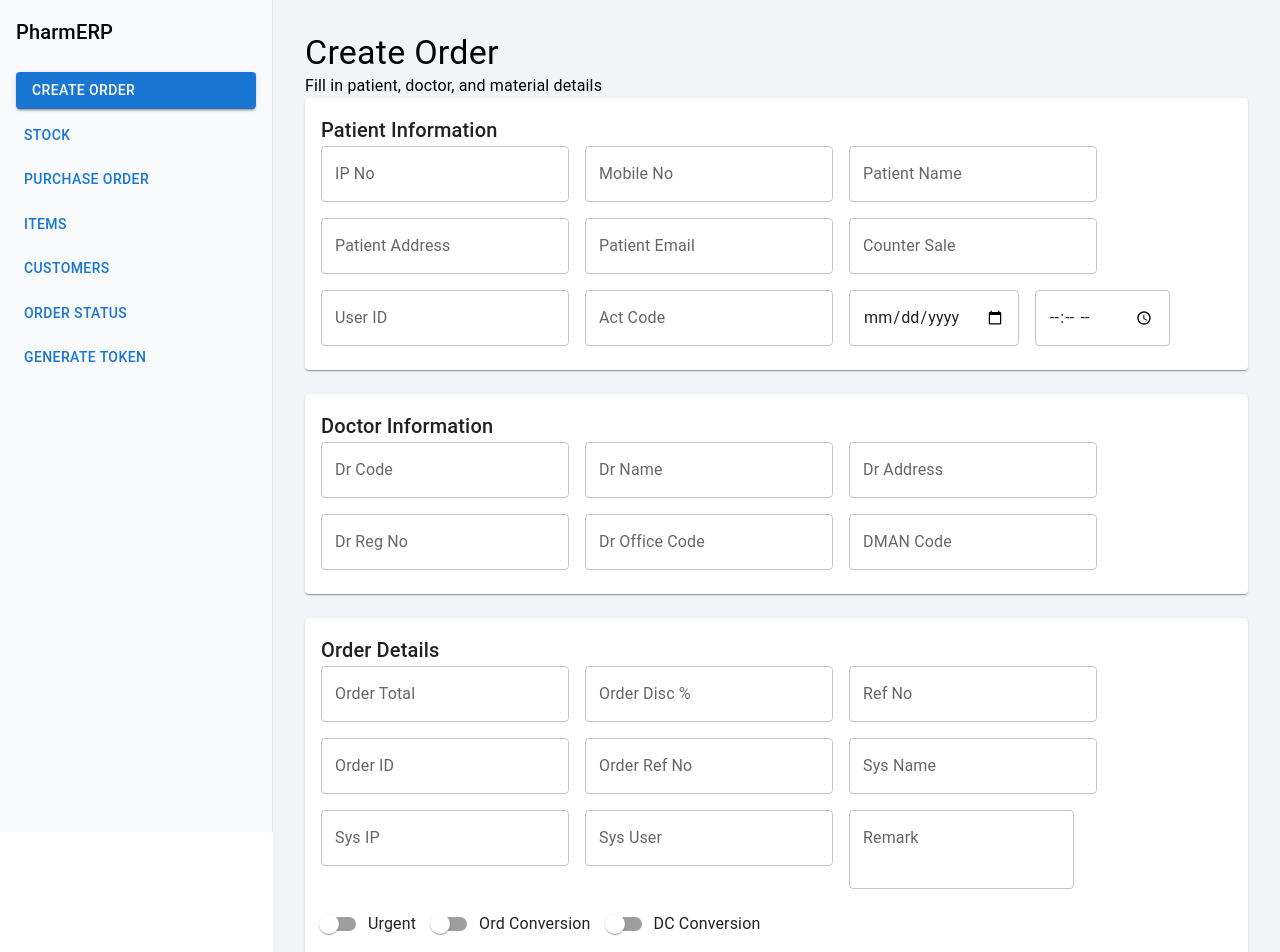
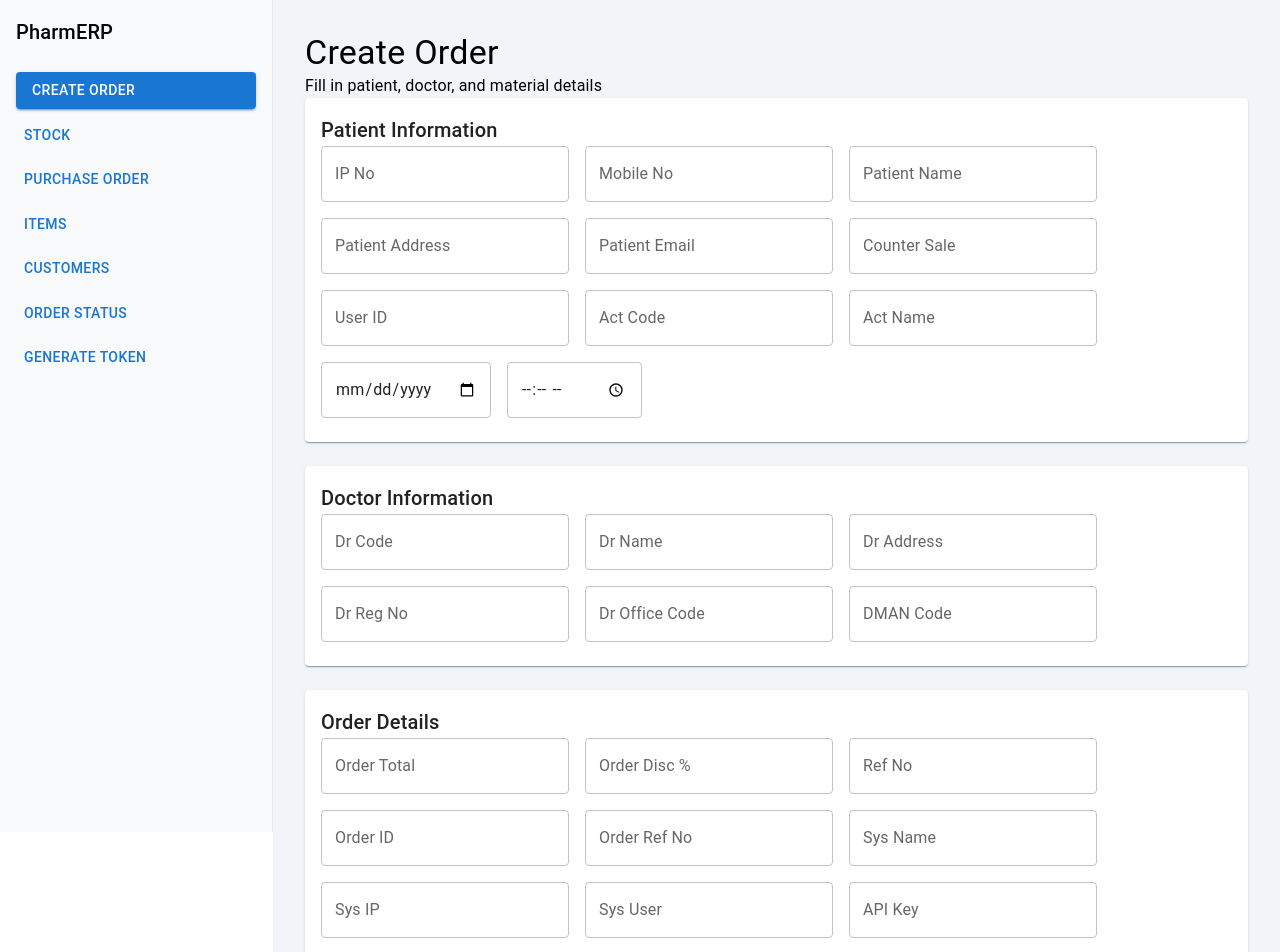
Before and after one commit to asishkumarv/pharmacy, a React (Create React App) app in the folder frontend/: page / in a window 1280 px wide. Shown: the top 952 px of the page. Built offline with nearby package versions, Linux system fonts and the light colour scheme.

Commit message:
server update in purchase order

```diff
--- a/frontend/src/pages/CreateOrder.js
+++ b/frontend/src/pages/CreateOrder.js
@@ -18,6 +18,7 @@ import Sidebar from "../components/Sidebar";
 
 const CreateOrder = () => {
   const [form, setForm] = useState({
+    apiKey: "",
     ipNo: "",
     mobileNo: "",
     patientName: "",
@@ -28,6 +29,7 @@ const CreateOrder = () => {
     ordTime: "",
     userId: "",
     actCode: "",
+    actName: "",
     drCode: "",
     drName: "",
     drAddress: "",
@@ -43,9 +45,9 @@ const CreateOrder = () => {
     sysIp: "",
     sysUser: "",
     remark: "",
-    urgentFlag: false,
-    ordConversionFlag: false,
-    dcConversionFlag: false,
+    urgentFlag: 0,
+    ordConversionFlag: 0,
+    dcConversionFlag: 0,
   });
 
   const [materials, setMaterials] = useState([
@@ -65,14 +67,26 @@ const CreateOrder = () => {
     setForm({ ...form, [e.target.name]: e.target.value });
   };
 
+  const calculateOrderTotal = (materialRows) => {
+    return materialRows
+      .reduce((sum, row) => {
+        const saleRate = parseFloat(row.saleRate) || 0;
+        const serviceQty = parseFloat(row.serviceQty) || 0;
+        return sum + saleRate * serviceQty;
+      }, 0)
+      .toFixed(2);
+  };
+
   const handleMaterialChange = (index, field, value) => {
     const updated = [...materials];
     updated[index][field] = value;
+    const orderTotal = calculateOrderTotal(updated);
     setMaterials(updated);
+    setForm({ ...form, orderTotal });
   };
 
   const addRow = () => {
-    setMaterials([
+    const updated = [
       ...materials,
       {
         itemSeq: materials.length + 1,
@@ -84,21 +98,24 @@ const CreateOrder = () => {
         discPer: "",
         schDiscPer: "",
       },
-    ]);
+    ];
+    setMaterials(updated);
+    setForm({ ...form, orderTotal: calculateOrderTotal(updated) });
   };
 
   const removeRow = (index) => {
     const updated = materials.filter((_, i) => i !== index);
     setMaterials(updated);
+    setForm({ ...form, orderTotal: calculateOrderTotal(updated) });
   };
 
   const handleSubmit = async () => {
     try {
       const payload = {
-        c2Code: "03B000",
+        c2Code: "P00000",
         storeId: "001",
         prodCode: "02",
-
+        apiKey: form.apiKey,
         ...form,
         materialInfo: materials,
       };
@@ -142,6 +159,7 @@ const CreateOrder = () => {
                     fullWidth
                     label={label}
                     name={name}
+                    value={form[name]}
                     onChange={handleChange}
                   />
                 </Grid>
@@ -149,11 +167,21 @@ const CreateOrder = () => {
 
               <Grid item xs={3}>
                 <TextField
+                  fullWidth
+                  label="Act Name"
+                  name="actName"
+                  value={form.actName}
+                  onChange={handleChange}
+                />
+              </Grid>
+
+              <Grid item xs={3}>
+                <TextField
                   type="date"
                   fullWidth
-                //   label="Order Date"
                   InputLabelProps={{ shrink: true }}
                   name="ordDate"
+                  value={form.ordDate}
                   onChange={handleChange}
                 />
               </Grid>
@@ -191,6 +219,7 @@ const CreateOrder = () => {
                     fullWidth
                     label={label}
                     name={name}
+                    value={form[name]}
                     onChange={handleChange}
                   />
                 </Grid>
@@ -220,16 +249,29 @@ const CreateOrder = () => {
                     fullWidth
                     label={label}
                     name={name}
+                    value={form[name]}
                     onChange={handleChange}
+                    InputProps={name === "orderTotal" ? { readOnly: true } : undefined}
                   />
                 </Grid>
               ))}
+
+              <Grid item xs={3}>
+                <TextField
+                  fullWidth
+                  label="API Key"
+                  name="apiKey"
+                  value={form.apiKey}
+                  onChange={handleChange}
+                />
+              </Grid>
 
               <Grid item xs={12}>
                 <TextField
                   fullWidth
                   label="Remark"
                   name="remark"
+                  value={form.remark}
                   multiline
                   rows={2}
                   onChange={handleChange}
@@ -240,6 +282,7 @@ const CreateOrder = () => {
 <FormControlLabel
   control={
     <Switch
+      checked={form.urgentFlag === 1}
       onChange={(e) =>
         setForm({
           ...form,
@@ -253,6 +296,7 @@ const CreateOrder = () => {
  <FormControlLabel
   control={
     <Switch
+      checked={form.ordConversionFlag === 1}
       onChange={(e) =>
         setForm({
           ...form,
@@ -266,6 +310,7 @@ const CreateOrder = () => {
 <FormControlLabel
   control={
     <Switch
+      checked={form.dcConversionFlag === 1}
       onChange={(e) =>
         setForm({
           ...form,
--- a/frontend/src/pages/PurchaseOrder.js
+++ b/frontend/src/pages/PurchaseOrder.js
@@ -18,12 +18,13 @@ import Sidebar from "../components/Sidebar";
 const PurchaseOrder = () => {
   const [fromDate, setFromDate] = useState("");
   const [toDate, setToDate] = useState("");
+  const [apiKey, setApiKey] = useState("");
   const [data, setData] = useState([]);
   const [loading, setLoading] = useState(false);
 
   const handleSearch = async () => {
-    if (!fromDate || !toDate) {
-      alert("Select dates");
+    if (!fromDate || !toDate || !apiKey) {
+      alert("Select dates and enter API Key");
       return;
     }
 
@@ -31,10 +32,10 @@ const PurchaseOrder = () => {
       setLoading(true);
 
       const payload = {
-        c2Code: "03B000",
+        c2Code: "P00000",
         storeId: "001",
         prodCode: "02",
-
+        apiKey,
         fromDate,
         toDate,
       };
@@ -94,6 +95,16 @@ const PurchaseOrder = () => {
               />
             </Box>
 
+            <Box sx={{ flex: 1 }}>
+              <Typography variant="caption">API KEY</Typography>
+              <TextField
+                type="text"
+                fullWidth
+                value={apiKey}
+                onChange={(e) => setApiKey(e.target.value)}
+              />
+            </Box>
+
             <Button
               variant="contained"
               onClick={handleSearch}
@@ -116,19 +127,22 @@ const PurchaseOrder = () => {
                 </Typography>
 
                 <Typography variant="body2" mb={2}>
-                  Ref: {order.refname} | Total: ₹{order.total}
+                  <strong style={{ color: 'blue' }}>Ref:</strong> {order.refname} | <strong style={{ color: 'red' }}>Status:</strong> {order.status || 'Pending'} | Created: {order.createDateTime} | CreatedUser: {order.createUser}
                 </Typography>
-
+<Typography variant="body2" mb={2}><strong style={{ color: 'blue' }}>Remarks:</strong> {order.remarks} </Typography>
                 {/* Items Table */}
                 {order.details && (
+                  <>
                     <Table>
                       <TableHead>
                         <TableRow>
                           <TableCell>Item Code</TableCell>
                           <TableCell>Name</TableCell>
+                          <TableCell>Rate per unit</TableCell>
+                          <TableCell>Scheme Qty</TableCell>
                           <TableCell>Qty</TableCell>
-                        <TableCell>Scheme</TableCell>
-                        <TableCell>Rate</TableCell>
+
+
                         </TableRow>
                       </TableHead>
 
@@ -137,13 +151,18 @@ const PurchaseOrder = () => {
                           <TableRow key={i}>
                             <TableCell>{item.itemCode}</TableCell>
                             <TableCell>{item.itemName}</TableCell>
+                            <TableCell>{item.rate}</TableCell>
+                            <TableCell>{item.schemeQty}</TableCell>
                             <TableCell>{item.Qty}</TableCell>
-                          <TableCell>{item.schemeQty}</TableCell>
-                          <TableCell>{item.rate}</TableCell>
                           </TableRow>
                         ))}
                       </TableBody>
                     </Table>
+
+                    <Typography variant="h6" sx={{ textAlign: 'right', color: 'green', fontWeight: 'bold', mt: 2 }}>
+                      Total order Price: ₹{order.total}
+                    </Typography>
+                  </>
                 )}
               </CardContent>
             </Card>
```
Also changed, not shown: 1 other file (tests, documents, lock files or other folders). Lines whose indentation alone changed are shown as unchanged.
